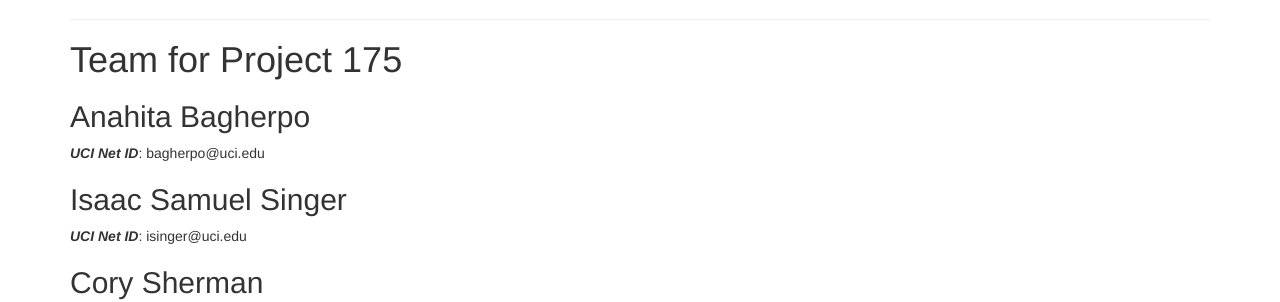
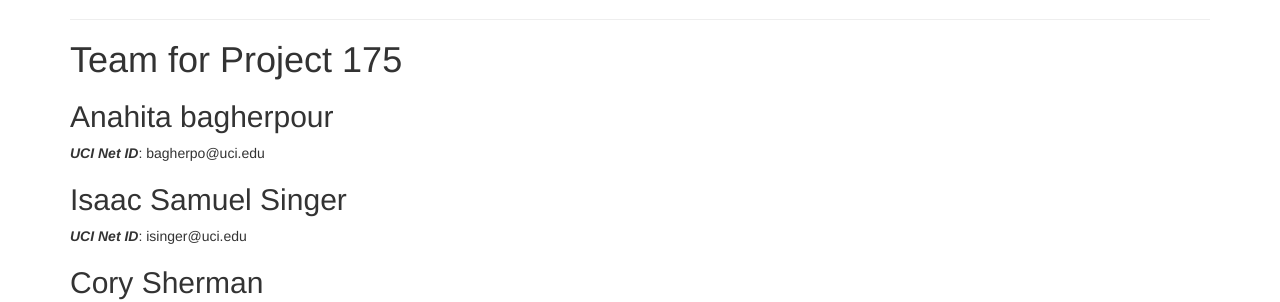
Before and after one commit to anahitab/A-Deep-Learning-Model-to-predict-frames-from-Malmo-Env-in-real-time, a Jekyll site: the page built from docs/team.md, in a window 1280 px wide. Shown: the part 133-435 px from the top of the page. Built offline with Jekyll 4.4.1, drawn with Linux system fonts in a browser that asks for light colours.

Commit message:
Update team.md

```diff
--- a/docs/team.md
+++ b/docs/team.md
@@ -6,7 +6,7 @@
 # {{ page.title }}
 
 
-## Anahita Bagherpo
+## Anahita bagherpour
 ***UCI Net ID***: bagherpo@uci.edu
 
 ## Isaac Samuel Singer
```
